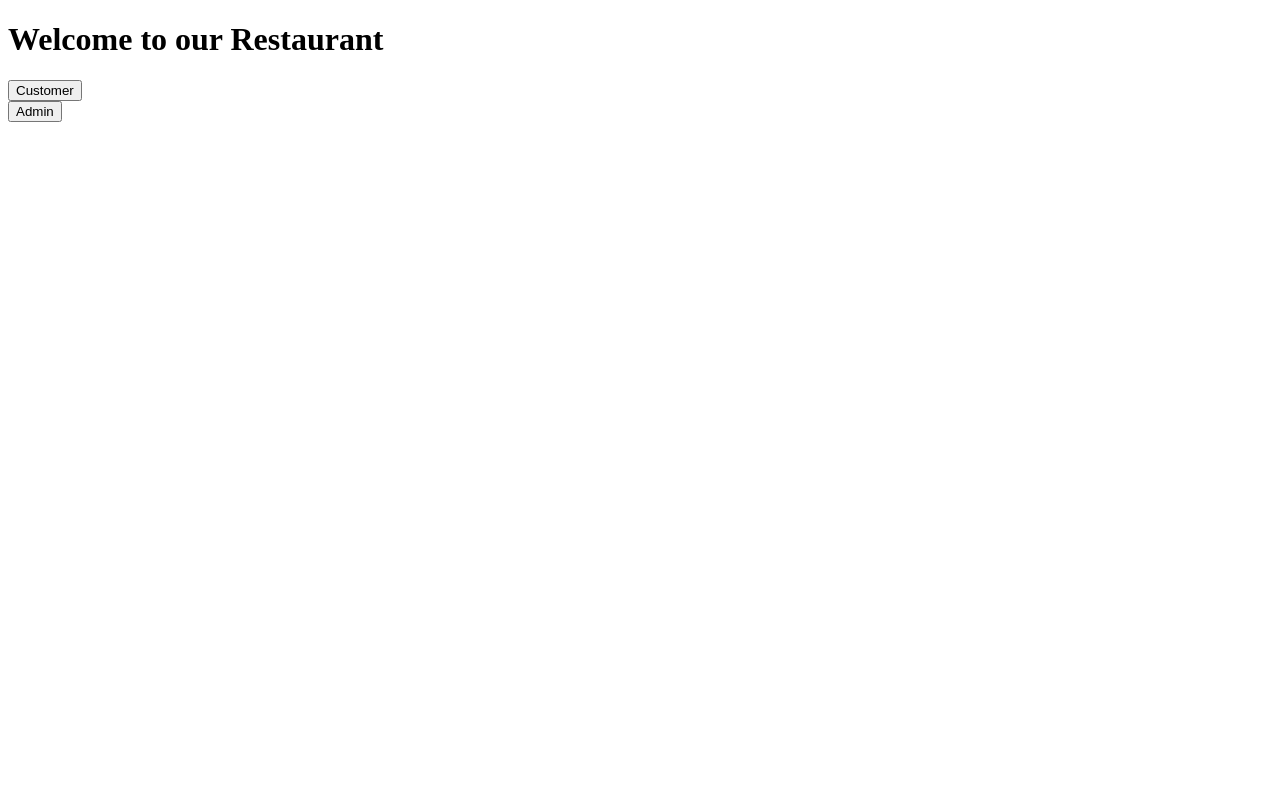
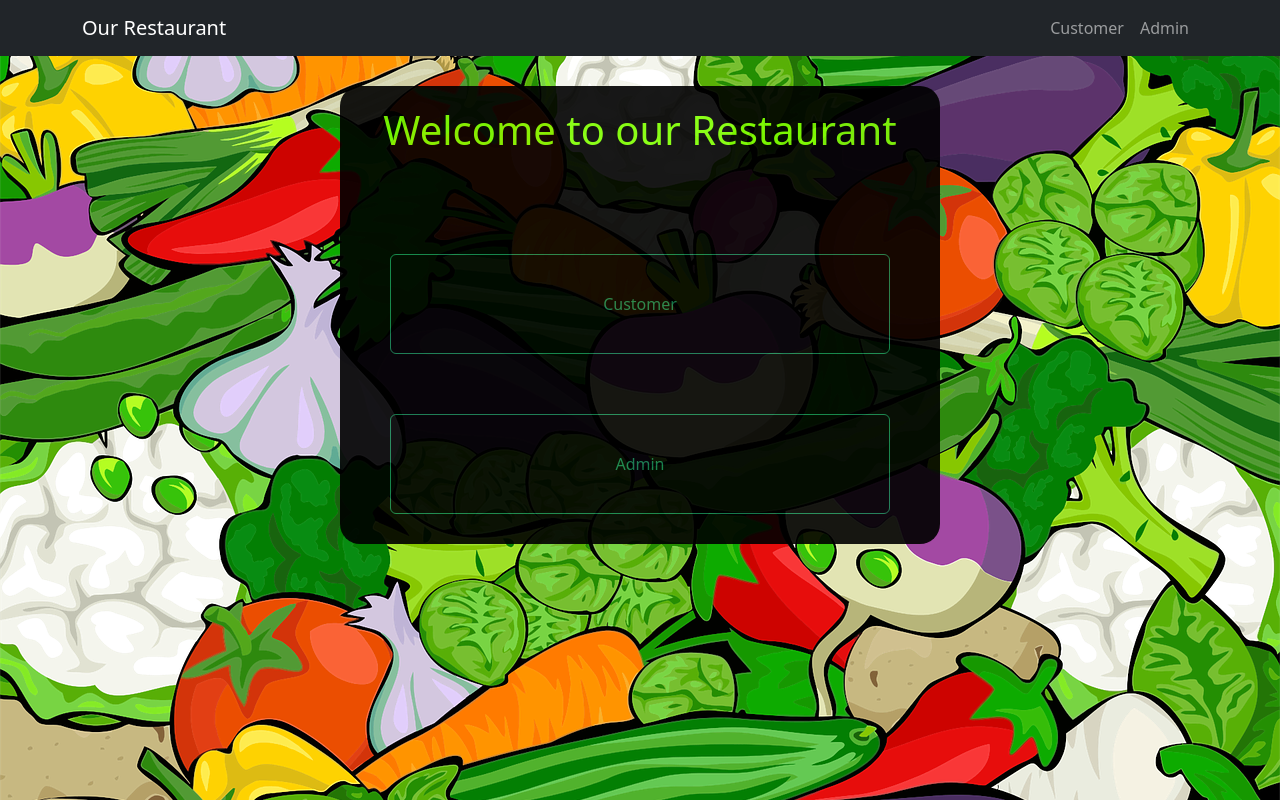
Before and after one commit to namishagg2602/Restaurant-App, a React app: page / in a window 1280 px wide. Built offline with nearby package versions, Linux system fonts and the light colour scheme.

Commit message:
pushed to master

```diff
--- a/package.json
+++ b/package.json
@@ -6,7 +6,9 @@
     "@testing-library/jest-dom": "^5.16.5",
     "@testing-library/react": "^13.4.0",
     "@testing-library/user-event": "^13.5.0",
+    "bootstrap": "^5.2.0",
     "react": "^18.2.0",
+    "react-bootstrap": "^2.5.0",
     "react-dom": "^18.2.0",
     "react-scripts": "5.0.1",
     "web-vitals": "^2.1.4"
--- a/public/index.html
+++ b/public/index.html
@@ -2,14 +2,14 @@
 <html lang="en">
   <head>
     <meta charset="utf-8" />
-    <link rel="icon" href="%PUBLIC_URL%/favicon.ico" />
+
     <meta name="viewport" content="width=device-width, initial-scale=1" />
     <meta name="theme-color" content="#000000" />
     <meta
       name="description"
       content="Web site created using create-react-app"
     />
-    <link rel="apple-touch-icon" href="%PUBLIC_URL%/logo192.png" />
+
     <!--
       manifest.json provides metadata used when your web app is installed on a
       user's mobile device or desktop. See https://developers.google.com/web/fundamentals/web-app-manifest/
@@ -26,7 +26,7 @@
     -->
     <title>React App</title>
   </head>
-  <body>
+  <body style="background-image: url('img1.png');">
     <noscript>You need to enable JavaScript to run this app.</noscript>
     <div id="root"></div>
     <!--
--- a/src/components/App.css
+++ b/src/components/App.css
@@ -1,38 +1,26 @@
-.App {
-  text-align: center;
+.home-button{
+  width: 500px;
+  height: 100px;
+  margin: 30px;
+  padding: 20px;
+  font-weight: bolder;
 }
 
-.App-logo {
-  height: 40vmin;
-  pointer-events: none;
+
+.welcome-msg{
+  margin-top: 30px;
+  margin-bottom: 50px;
+  color:chartreuse;
+  padding: 20px;
+  width: 600px;
+  border-radius: 10%;
+
 }
 
-@media (prefers-reduced-motion: no-preference) {
-  .App-logo {
-    animation: App-logo-spin infinite 20s linear;
-  }
+
+.home-block{
+  background: #000;
+  width:fit-content;
+  opacity: 90%;
+  border-radius: 20px;
 }
-
-.App-header {
-  background-color: #282c34;
-  min-height: 100vh;
-  display: flex;
-  flex-direction: column;
-  align-items: center;
-  justify-content: center;
-  font-size: calc(10px + 2vmin);
-  color: white;
-}
-
-.App-link {
-  color: #61dafb;
-}
-
-@keyframes App-logo-spin {
-  from {
-    transform: rotate(0deg);
-  }
-  to {
-    transform: rotate(360deg);
-  }
-}
--- a/src/components/App.js
+++ b/src/components/App.js
@@ -1,6 +1,7 @@
 import React from 'react';
 import './App.css';
 import Homepage from './Homepage';
+import 'bootstrap/dist/css/bootstrap.min.css';
 
 function App() {
   return (
--- a/src/components/Homepage.js
+++ b/src/components/Homepage.js
@@ -1,20 +1,29 @@
 import React from 'react';
+import Button from 'react-bootstrap/Button';
+import NavBar from './NavBar';
+
+
 
 
 const Homepage = () =>
 {
 
     return (
-    <div>
-        <h1>Welcome to our Restaurant</h1>
+    <div >
+        <NavBar/>
+        <center>
+            <div className='home-block'>
+                <h1 className='welcome-msg'>Welcome to our Restaurant</h1>
 
-        <div>
-        <button>Customer</button>
-        </div>
+                <div className='button-text'>
+                    <Button className="home-button" variant='outline-success'>Customer</Button>
+                    <br></br>
+                    <Button className="home-button" variant='outline-success'>Admin</Button>
+                </div>
+            </div>
+        </center>
 
-        <div>
-        <button>Admin</button>
-        </div>
+
 
     </div>
     );
--- /dev/null
+++ b/src/components/NavBar.js
@@ -0,0 +1,22 @@
+import Container from 'react-bootstrap/Container';
+import Nav from 'react-bootstrap/Nav';
+import Navbar from 'react-bootstrap/Navbar';
+
+function NavBar() {
+  return (
+    <Navbar sticky="top" bg="dark" variant="dark" expand="xl">
+      <Container>
+        <Navbar.Brand href="#home">Our Restaurant</Navbar.Brand>
+        <Navbar.Toggle aria-controls="basic-navbar-nav" />
+        <Navbar.Collapse id="basic-navbar-nav">
+          <Nav className="me-auto" style={{marginLeft: "800px"}}>
+            <Nav.Link href="#home">Customer</Nav.Link>
+            <Nav.Link href="#link">Admin</Nav.Link>
+          </Nav>
+        </Navbar.Collapse>
+      </Container>
+    </Navbar>
+  );
+}
+
+export default NavBar;
```
Also changed, not shown: public/img1.png (added), src/components/img2.jpg (added), 2 other files.
